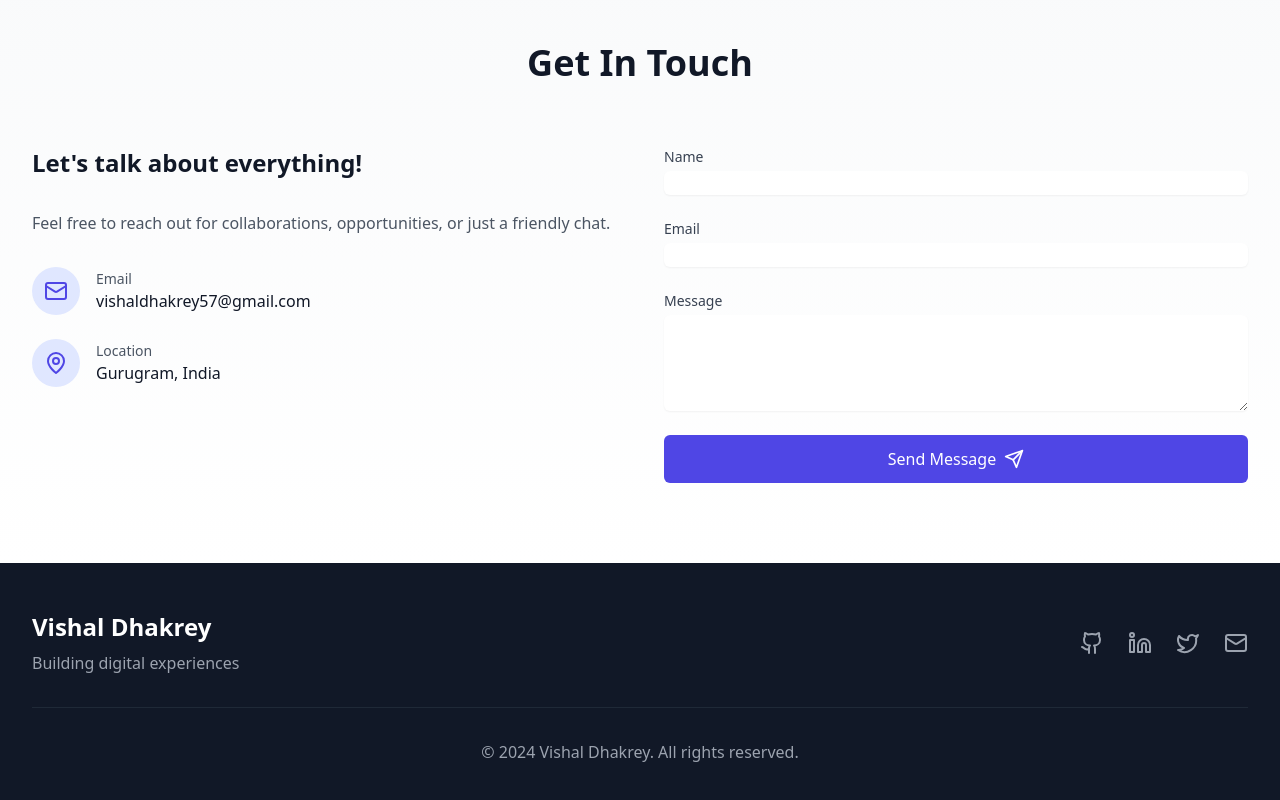
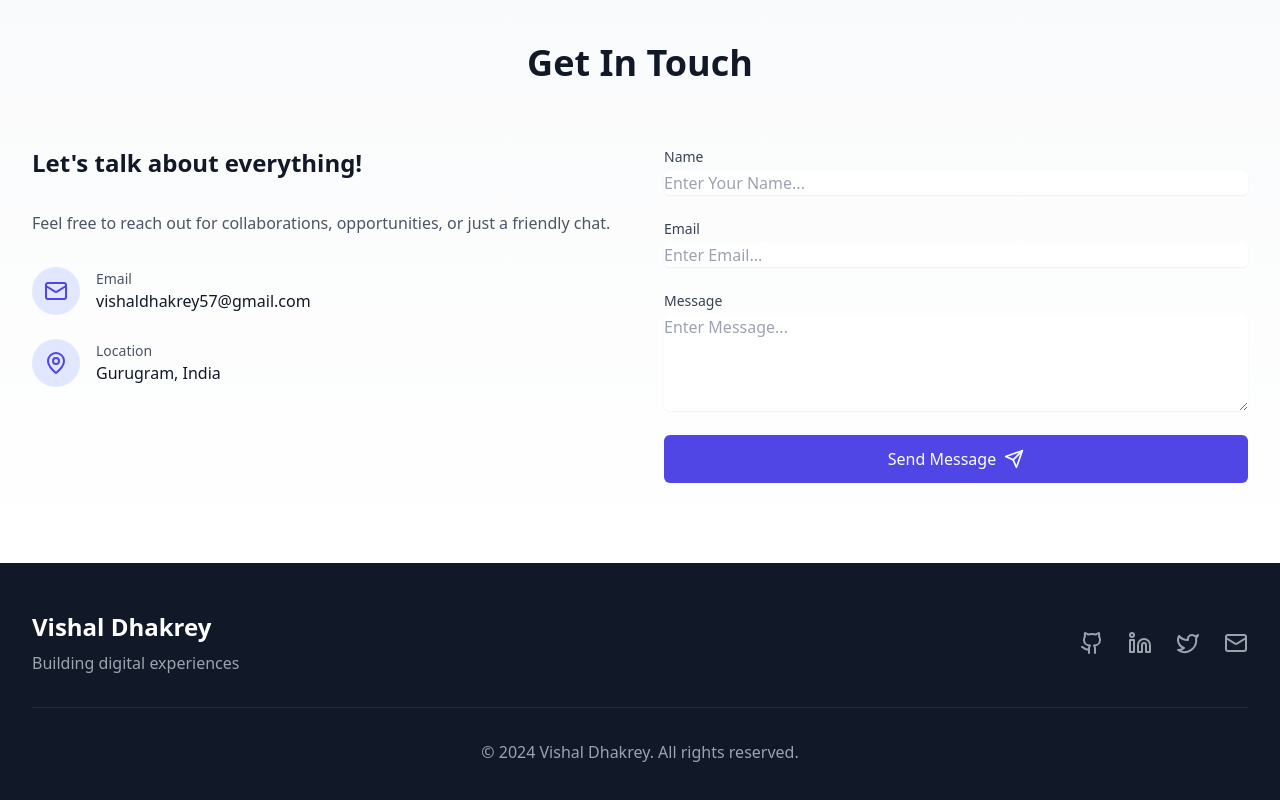
Before and after one commit to Vishaldhakrey/portfolio, a React (Vite) app: page / in a window 1280 px wide. Shown: the part 5319-6119 px from the top of the page. Built offline with nearby package versions, Linux system fonts and the light colour scheme.

Commit message:
Change contact us style

```diff
--- a/src/components/Contact.tsx
+++ b/src/components/Contact.tsx
@@ -99,12 +99,13 @@ export default function Contact() {
                 name="user_name"
                 id="name"
                 required
+                placeholder='Enter Your Name...'
                 className="mt-1 block w-full rounded-md border-gray-300 dark:border-gray-600 shadow-sm focus:border-indigo-500 focus:ring-indigo-500 dark:bg-gray-700 dark:text-white"
               />
             </div>
 
             <div>
-              <label htmlFor="email" className="block text-sm font-medium text-gray-700 dark:text-gray-300">
+              <label htmlFor="email" className="block text-sm font-medium text-gray-700 dark:text-gray-300" >
                 Email
               </label>
               <input
@@ -112,6 +113,7 @@ export default function Contact() {
                 name="user_email"
                 id="email"
                 required
+                placeholder='Enter Email...'
                 className="mt-1 block w-full rounded-md border-gray-300 dark:border-gray-600 shadow-sm focus:border-indigo-500 focus:ring-indigo-500 dark:bg-gray-700 dark:text-white"
               />
             </div>
@@ -125,6 +127,7 @@ export default function Contact() {
                 name="message"
                 rows={4}
                 required
+                placeholder='Enter Message...'
                 className="mt-1 block w-full rounded-md border-gray-300 dark:border-gray-600 shadow-sm focus:border-indigo-500 focus:ring-indigo-500 dark:bg-gray-700 dark:text-white"
               />
             </div>
```
